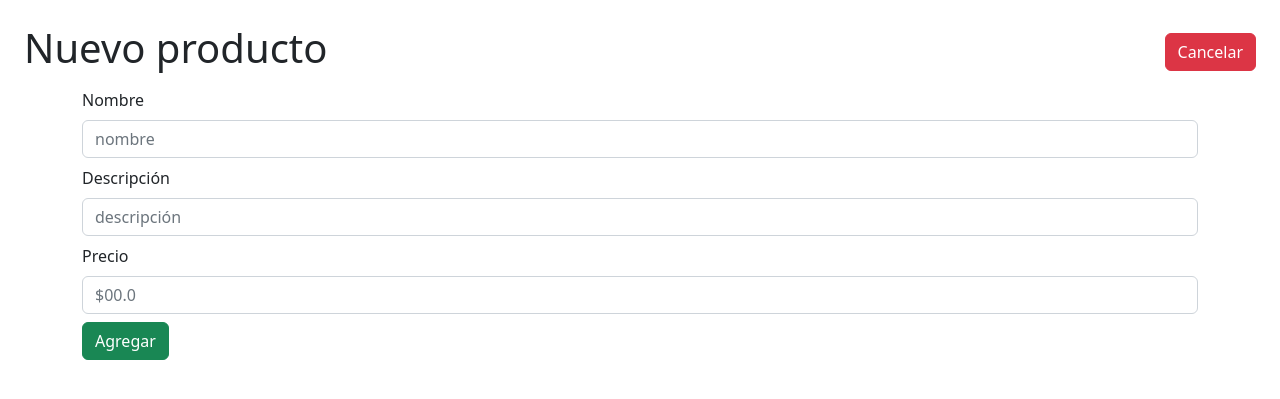
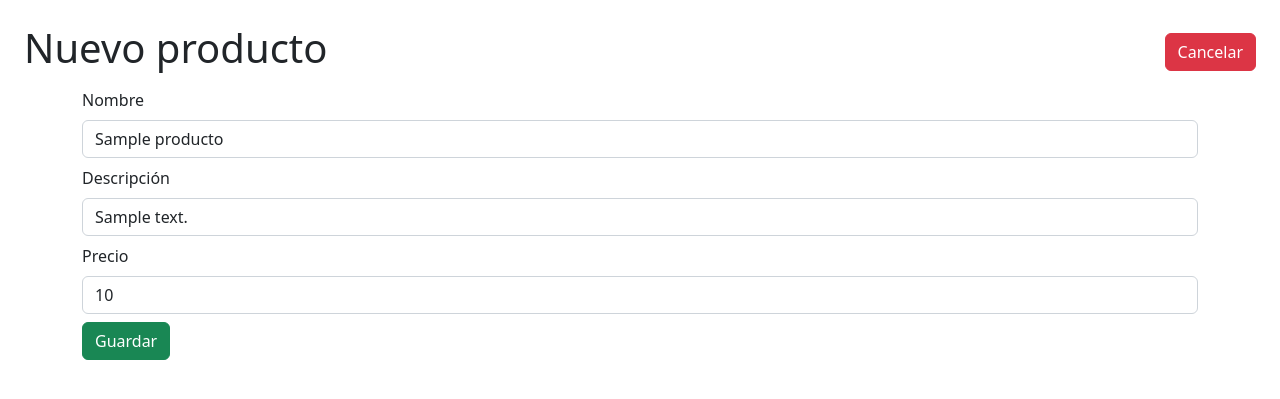
Before and after one commit to franjmr0416/fertilab, a PHP site: page /addProduct.php?id=1 in a window 1280 px wide. Shown: the top 399 px of the page. Run offline with PHP 8.4, Linux system fonts and the light colour scheme; tables that the repository leaves empty or names only in its code hold one stand-in row (values such as "Sample post").

Commit message:
update product

```diff
--- a/addProduct.php
+++ b/addProduct.php
@@ -1,5 +1,21 @@
 <?php
+require 'services/database.php';
+
 $today = date("Y-m-d");
+
+if (isset($_GET['id'])) {
+  $id = $_GET['id'];
+  $db = new Database();
+  $connection = $db->connection();
+
+  $query = $connection->prepare("SELECT nombre, descripcion, precio FROM productos WHERE id = :id");
+  $query->execute(['id' => $id]);
+  $result = $query->fetch(PDO::FETCH_ASSOC);
+
+  $nombre = $result['nombre'];
+  $descripcion = $result['descripcion'];
+  $precio = $result['precio'];
+}
 ?>
 <!DOCTYPE html>
 <html lang="en">
@@ -26,21 +42,22 @@ $today = date("Y-m-d");
     <div class="container mt-2">
       <div class="abs-center">
         <form action="services/upsert.php" method="POST" class="form">
+          <input type="hidden" id="id" name="id" value="<?php echo $id ? $id : 0 ?>" />
           <div class="form-group mt-2">
             <label for="nombre" class="form-label">Nombre</label>
-            <input type="text" class="form-control" id="nombre" placeholder="nombre" name="nombre" required>
+            <input type="text" class="form-control" id="nombre" placeholder="nombre" name="nombre" required value="<?php echo $id ? $nombre : ''; ?>">
           </div>
           <div class="form-group mt-2">
             <label for="descripcion" class="form-label">Descripción</label>
-            <input type="text" class="form-control" id="descripcion" placeholder="descripción" name="descripcion" required>
+            <input type="text" class="form-control" id="descripcion" placeholder="descripción" name="descripcion" required value="<?php echo $id ? $descripcion : ''; ?>">
           </div>
           <div class="form-group mt-2">
             <label for="precio" class="form-label">Precio</label>
-            <input type="number" class="form-control" id="precio" placeholder="$00.0" name="precio" required>
+            <input type="number" class="form-control" id="precio" placeholder="$00.0" name="precio" required value="<?php echo $id ? $precio : ''; ?>">
           </div>
           <input type="hidden" value="<?php echo $today; ?>" id="fecha_creacion" name="fecha_creacion">
           <div class="mt-2">
-            <button type="submit" class="btn btn-success w-auto">Agregar</button>
+            <button type="submit" class="btn btn-success w-auto">Guardar</button>
           </div>
         </form>
       </div>
--- /dev/null
+++ b/edit.php
@@ -0,0 +1,2 @@
+<?php
+echo $_GET['id'];
```
Also changed, not shown: index.php (+7 -2 lines), services/upsert.php (+9 -6 lines).
